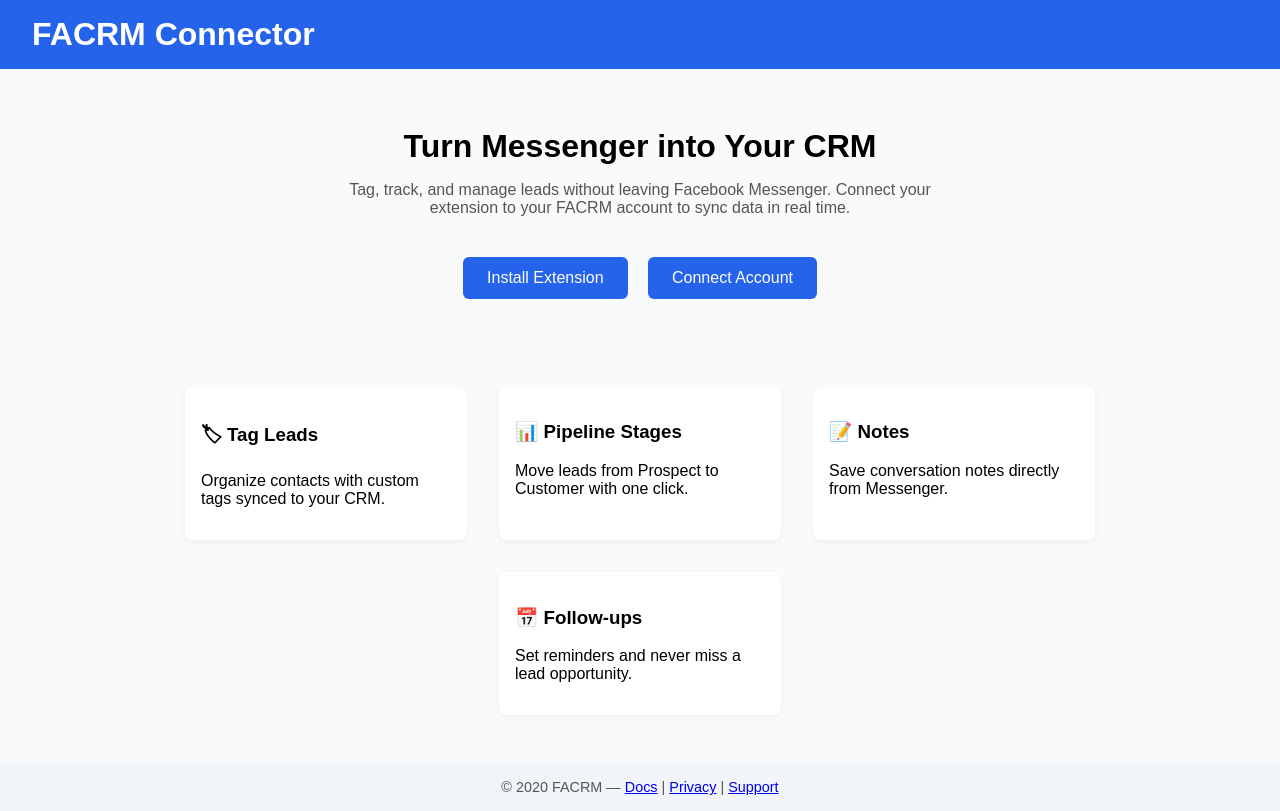
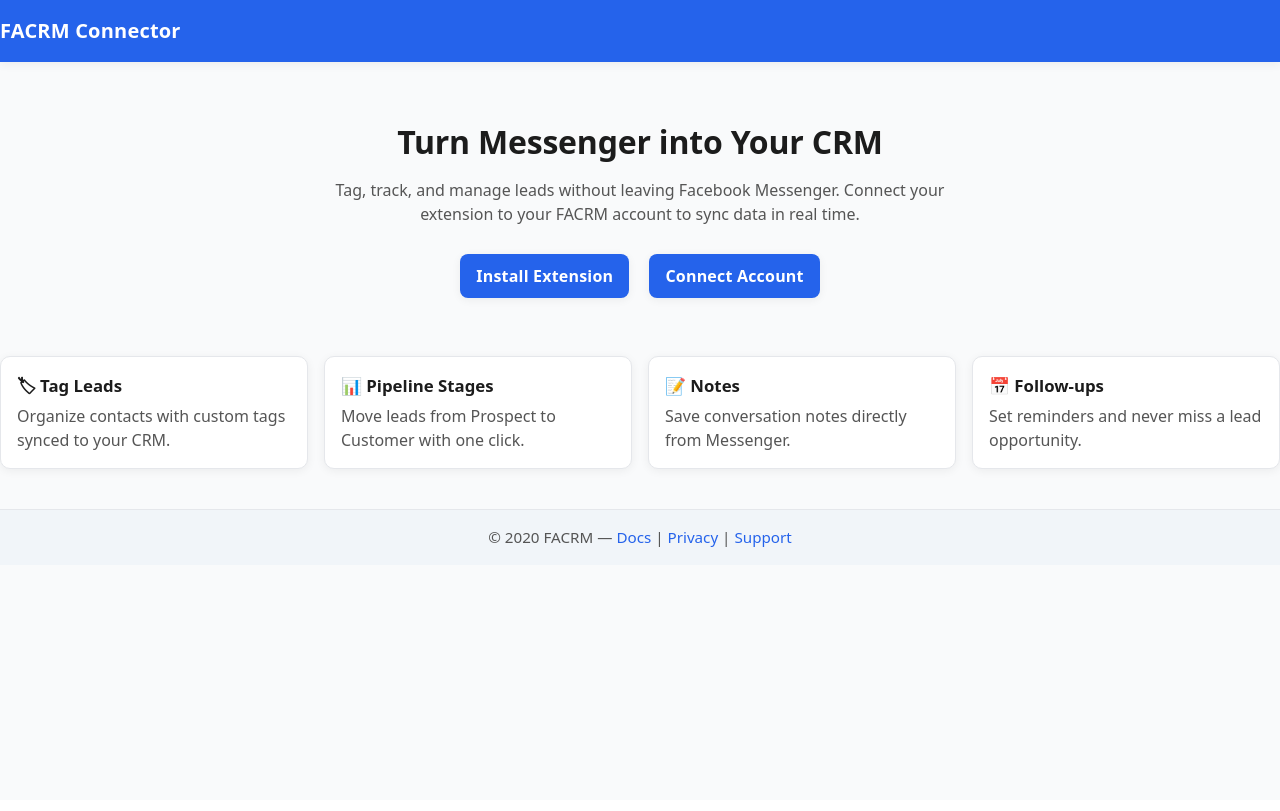
Before and after one commit to ldanie38/repo, a Django app: template src/templates/landing.html in a window 1280 px wide. After the commit the page ends 565 px from the top, so only its background shows below. Run offline with Django 4.2, Linux system fonts and the light colour scheme; the template is opened without the code that fills it: most values are stand-ins (such as "Sample title", 1, 10 or a date in 2020).

Commit message:
fixed static path, added css

```diff
--- /dev/null
+++ b/src/static/css/styles.css
@@ -0,0 +1,172 @@
+/* ===== Theme tokens ===== */
+:root {
+    --bg: #f9fafb;
+    --surface: #ffffff;
+    --text: #1c1c1c;
+    --muted: #555555;
+    --border: #e5e7eb;
+    --primary: #2563eb;
+    --primary-600: #1d4ed8;
+    --shadow: 0 2px 10px rgba(0, 0, 0, 0.06);
+    --radius: 10px;
+    --radius-sm: 8px;
+    --maxw: 1100px;
+  }
+
+  /* ===== Base ===== */
+  *,
+  *::before,
+  *::after { box-sizing: border-box; }
+
+  html, body {
+    margin: 0;
+    padding: 0;
+  }
+
+  body {
+    font-family: ui-sans-serif, system-ui, -apple-system, Segoe UI, Roboto, Helvetica, Arial, "Apple Color Emoji", "Segoe UI Emoji";
+    color: var(--text);
+    background: var(--bg);
+    line-height: 1.5;
+  }
+
+  a { color: var(--primary); text-decoration: none; }
+  a:hover { text-decoration: underline; }
+
+  .container {
+    width: 100%;
+    max-width: var(--maxw);
+    margin: 0 auto;
+    padding: 0 20px;
+  }
+
+  /* ===== Header ===== */
+  header {
+    background: var(--primary);
+    color: #fff;
+    padding: 16px 0;
+    box-shadow: var(--shadow);
+  }
+
+  header .container {
+    display: flex;
+    align-items: center;
+    justify-content: space-between;
+  }
+
+  header h1 {
+    margin: 0;
+    font-size: 1.25rem;
+    font-weight: 700;
+    letter-spacing: 0.2px;
+  }
+
+  /* ===== Hero ===== */
+  .hero {
+    text-align: center;
+    padding: 56px 0 36px;
+  }
+
+  .hero h2 {
+    font-size: 2rem;
+    margin: 0 0 12px;
+    letter-spacing: -0.2px;
+  }
+
+  .hero p {
+    color: var(--muted);
+    max-width: 680px;
+    margin: 0 auto 22px;
+  }
+
+  /* Buttons row */
+  .cta-buttons {
+    margin-top: 10px;
+  }
+
+  .cta-buttons a {
+    display: inline-block;
+    margin: 6px 8px;
+    padding: 10px 16px;
+    background: var(--primary);
+    color: #fff;
+    border-radius: 8px;
+    font-weight: 600;
+    letter-spacing: 0.2px;
+    transition: background 0.15s ease, transform 0.15s ease, box-shadow 0.15s ease;
+    box-shadow: var(--shadow);
+  }
+
+  .cta-buttons a:hover {
+    background: var(--primary-600);
+    transform: translateY(-1px);
+    text-decoration: none;
+  }
+
+  /* ===== Features ===== */
+  .features {
+    display: grid;
+    grid-template-columns: repeat(12, 1fr);
+    gap: 16px;
+    padding: 16px 0 40px;
+  }
+
+  .feature {
+    grid-column: span 12;
+    background: var(--surface);
+    border: 1px solid var(--border);
+    border-radius: var(--radius);
+    padding: 16px;
+    box-shadow: var(--shadow);
+  }
+
+  .feature h3 {
+    margin: 0 0 6px;
+    font-size: 1.05rem;
+  }
+
+  .feature p {
+    margin: 0;
+    color: var(--muted);
+  }
+
+  /* 2/3 columns on larger screens */
+  @media (min-width: 640px) {
+    .feature { grid-column: span 6; }
+  }
+  @media (min-width: 960px) {
+    .feature { grid-column: span 3; }
+  }
+
+  /* ===== Footer ===== */
+  footer {
+    background: #f1f5f9;
+    border-top: 1px solid var(--border);
+    padding: 16px 0;
+    text-align: center;
+    color: var(--muted);
+    font-size: 0.95rem;
+  }
+
+  footer a { color: var(--primary); }
+  footer a:hover { text-decoration: underline; }
+
+  /* ===== Utilities (optional but handy) ===== */
+  .center { text-align: center; }
+  .hidden { display: none !important; }
+
+  /* ===== Optional: dark mode support ===== */
+  @media (prefers-color-scheme: dark) {
+    :root {
+      --bg: #0b0f14;
+      --surface: #10151b;
+      --text: #e6e6e6;
+      --muted: #a3a3a3;
+      --border: #1f2937;
+      --primary: #4f8cff;
+      --primary-600: #3a75e6;
+      --shadow: 0 4px 20px rgba(0,0,0,0.35);
+    }
+
+    footer { background: #0e141b; }
+  }
--- a/src/static/styles.css
+++ /dev/null
@@ -1,65 +0,0 @@
-body {
-    font-family: sans-serif;
-    margin: 0;
-    background: #f9fafb;
-  }
-
-  header {
-    background: #2563eb;
-    color: white;
-    padding: 1rem 2rem;
-  }
-
-  header h1 {
-    margin: 0;
-  }
-
-  .hero {
-    padding: 2rem;
-    text-align: center;
-  }
-
-  .hero h2 {
-    font-size: 2rem;
-    margin-bottom: 1rem;
-  }
-
-  .hero p {
-    color: #555;
-    max-width: 600px;
-    margin: 0 auto 2rem;
-  }
-
-  .cta-buttons a {
-    display: inline-block;
-    margin: 0.5rem;
-    padding: 0.75rem 1.5rem;
-    background: #2563eb;
-    color: white;
-    border-radius: 6px;
-    text-decoration: none;
-  }
-
-  .features {
-    display: flex;
-    flex-wrap: wrap;
-    justify-content: center;
-    padding: 2rem;
-  }
-
-  .feature {
-    background: white;
-    border-radius: 8px;
-    padding: 1rem;
-    margin: 1rem;
-    width: 250px;
-    box-shadow: 0 2px 6px rgba(0,0,0,0.05);
-  }
-
-  footer {
-    background: #f1f5f9;
-    padding: 1rem;
-    text-align: center;
-    font-size: 0.9rem;
-    color: #555;
-  }
--- a/src/templates/landing.html
+++ b/src/templates/landing.html
@@ -1,12 +1,13 @@
 <!DOCTYPE html>
 <html lang="en">
-{% load static %}
+  {% load static %}
+  <link rel="stylesheet" href="{% static 'css/styles.css' %}">
+
 <head>
   <meta charset="UTF-8">
   <meta name="viewport" content="width=device-width, initial-scale=1.0">
   <title>FACRM Connector</title>
-  <link rel="stylesheet" href="{% static 'styles.css' %}">
-  <link rel="stylesheet" href="/static/styles.css">
+
 
 </head>
 <body>
```
Also changed, not shown: src/config/settings.py (+6 -5 lines).
